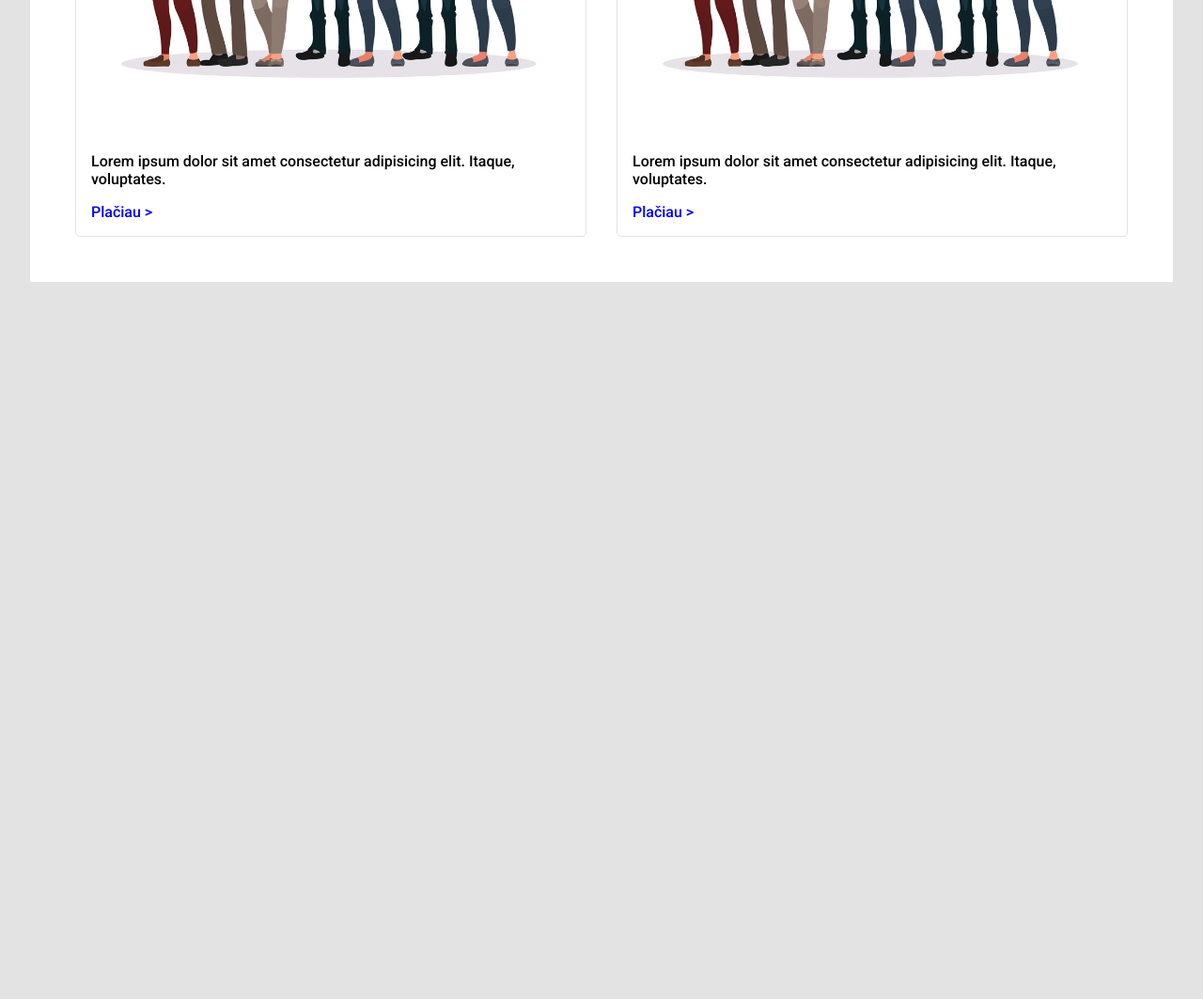
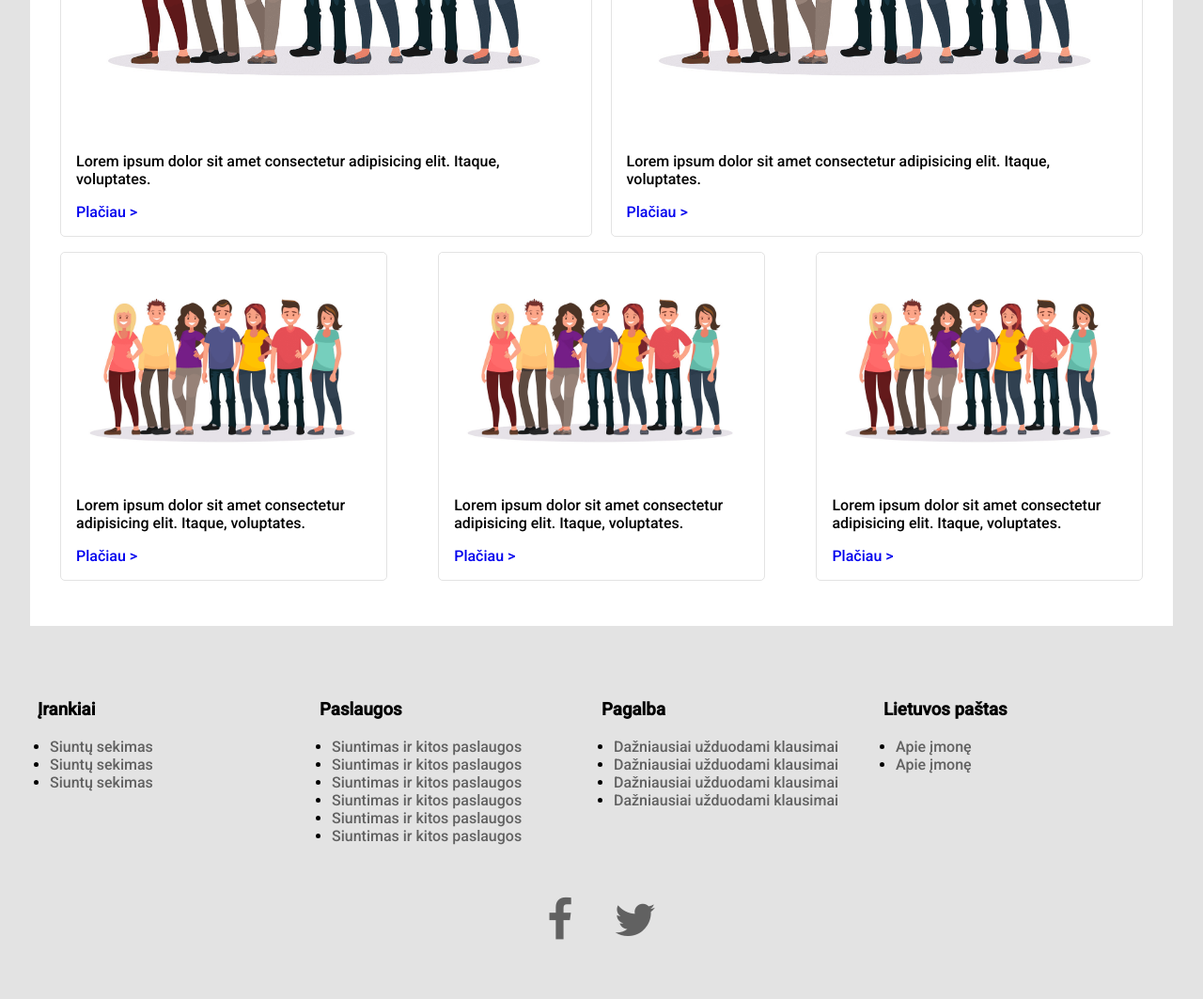
Before and after one commit to rokasandreikenas/lietuvos-pastas-VIGI26, a plain HTML site: page index.html in a window 1280 px wide. Shown: the part 986-2049 px from the top of the page at 94% size. Before the commit the page ends 1286 px from the top, so only its background shows below. Drawn offline with Linux system fonts and the light colour scheme.

Commit message:
Add mini cards and footer

```diff
--- a/index.html
+++ b/index.html
@@ -7,6 +7,10 @@
     <title>Lietuvos pastas</title>
     <link rel="stylesheet" href="style.css" />
 
+    <link
+      rel="stylesheet"
+      href="https://cdnjs.cloudflare.com/ajax/libs/font-awesome/4.7.0/css/font-awesome.min.css"
+    />
     <link rel="preconnect" href="https://fonts.googleapis.com" />
     <link rel="preconnect" href="https://fonts.gstatic.com" crossorigin />
     <link
@@ -70,8 +74,85 @@
             </p>
             <a href="#">Plačiau ></a>
           </div>
+
+          <div class="card mini">
+            <div class="card-image">
+              <img src="./people.png" alt="people" />
+            </div>
+            <p class="card-text">
+              Lorem ipsum dolor sit amet consectetur adipisicing elit. Itaque,
+              voluptates.
+            </p>
+            <a href="#">Plačiau ></a>
+          </div>
+
+          <div class="card mini">
+            <div class="card-image">
+              <img src="./people.png" alt="people" />
+            </div>
+            <p class="card-text">
+              Lorem ipsum dolor sit amet consectetur adipisicing elit. Itaque,
+              voluptates.
+            </p>
+            <a href="#">Plačiau ></a>
+          </div>
+
+          <div class="card mini">
+            <div class="card-image">
+              <img src="./people.png" alt="people" />
+            </div>
+            <p class="card-text">
+              Lorem ipsum dolor sit amet consectetur adipisicing elit. Itaque,
+              voluptates.
+            </p>
+            <a href="#">Plačiau ></a>
+          </div>
         </div>
       </section>
     </main>
+    <footer>
+      <nav class="footer-navigation">
+        <div class="nav-column">
+          <h3>Įrankiai</h3>
+          <ul>
+            <li><a href="#">Siuntų sekimas</a></li>
+            <li><a href="#">Siuntų sekimas</a></li>
+            <li><a href="#">Siuntų sekimas</a></li>
+          </ul>
+        </div>
+        <div class="nav-column">
+          <h3>Paslaugos</h3>
+          <ul>
+            <li><a href="#">Siuntimas ir kitos paslaugos</a></li>
+            <li><a href="#">Siuntimas ir kitos paslaugos</a></li>
+            <li><a href="#">Siuntimas ir kitos paslaugos</a></li>
+            <li><a href="#">Siuntimas ir kitos paslaugos</a></li>
+            <li><a href="#">Siuntimas ir kitos paslaugos</a></li>
+            <li><a href="#">Siuntimas ir kitos paslaugos</a></li>
+          </ul>
+        </div>
+        <div class="nav-column">
+          <h3>Pagalba</h3>
+          <ul>
+            <li><a href="#">Dažniausiai užduodami klausimai</a></li>
+            <li><a href="#">Dažniausiai užduodami klausimai</a></li>
+            <li><a href="#">Dažniausiai užduodami klausimai</a></li>
+            <li><a href="#">Dažniausiai užduodami klausimai</a></li>
+          </ul>
+        </div>
+        <div class="nav-column">
+          <h3>Lietuvos paštas</h3>
+          <ul>
+            <li><a href="#">Apie įmonę</a></li>
+            <li><a href="#">Apie įmonę</a></li>
+          </ul>
+        </div>
+      </nav>
+
+      <div class="social">
+        <a href="#" class="fa fa-facebook"></a>
+        <a href="#" class="fa fa-twitter"></a>
+      </div>
+    </footer>
   </body>
 </html>
--- a/style.css
+++ b/style.css
@@ -98,11 +98,12 @@ button {
 .cards {
   display: flex;
   justify-content: space-between;
+  flex-wrap: wrap;
 }
 
 .card {
-  width: 48%;
-  margin: 16px;
+  width: 49%;
+  margin-bottom: 16px;
   border: 1px solid #e3e3e3;
   border-radius: 5px;
   padding-bottom: 16px;
@@ -117,6 +118,49 @@ button {
 .card .card-text,
 .card a {
   padding: 16px;
+}
+
+.mini {
+  width: 30%;
+}
+
+footer {
+  padding: 60px 40px;
+}
+
+.footer-navigation {
+  display: flex;
+}
+
+.nav-column {
+  width: 25%;
+}
+
+.nav-column ul {
+  padding-left: 13px;
+}
+
+.nav-column ul li a {
+  color: #616161;
+}
+
+.nav-column ul li a:hover {
+  opacity: 0.8;
+}
+
+.social {
+  text-align: center;
+  margin-top: 40px;
+}
+
+.social a {
+  font-size: 48px;
+  margin: 0 20px;
+  color: #616161;
+}
+
+.social a:hover {
+  opacity: 0.8;
 }
 
 @media screen and (max-width: 768px) {
@@ -149,12 +193,16 @@ button {
     height: 35vh;
   }
 
-  .cards {
-    flex-direction: column;
-  }
-
   .card {
     width: 100%;
     margin: 8px 0;
   }
+
+  .mini {
+    width: 48%;
+  }
+
+  .footer-navigation {
+    display: none;
+  }
 }
```
